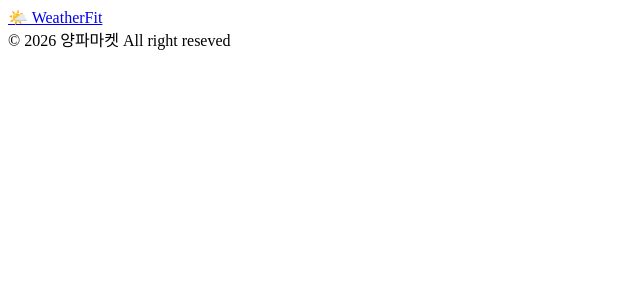
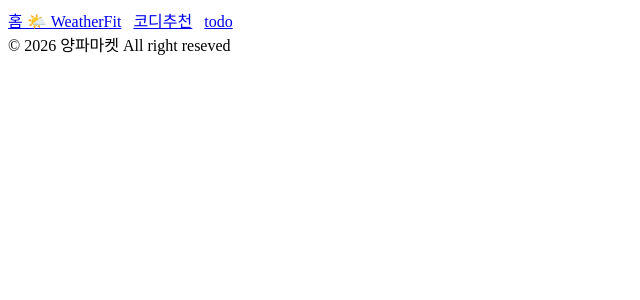
Before and after one commit to arim44/weatherfit-app, a Next.js app: page / in a window 1280 px wide. Shown: the top 300 px of the page, without its empty margins (0-640 px from the left). Built offline with nearby package versions, Linux system fonts and the light colour scheme.

Commit message:
feat: add header

```diff
--- a/src/app/layout.tsx
+++ b/src/app/layout.tsx
@@ -1,4 +1,5 @@
 import Link from "next/link";
+import style from './globals.css'
 
 export default function RootLayout({
   children,
@@ -10,7 +11,10 @@ export default function RootLayout({
       <body>
         <div>
           <header>
-            <Link href='./'> 🌤️ WeatherFit</Link>
+            {/* 링크로 하면 미리가져오는 프리패칭을 함 */}
+            <Link href={'/'}>홈 🌤️ WeatherFit</Link> &nbsp;&nbsp;
+            <Link href={'/outfit'}>코디추천</Link> &nbsp;&nbsp;
+            <Link href={'/todo'}>todo</Link> &nbsp;&nbsp;
           </header>
           <main>{children} </main>
           <footer>&copy; 2026 양파마켓 All right reseved</footer>
--- /dev/null
+++ b/src/app/outfit/page.tsx
@@ -0,0 +1,5 @@
+export default function Page() {
+    return (
+        <div></div>
+    );
+}
--- /dev/null
+++ b/src/app/todo/page.tsx
@@ -0,0 +1,5 @@
+export default function Page() {
+    return (
+        <div></div>
+    );
+}
```
Also changed, not shown: src/app/globals.css (+9 -0 lines), src/app/todo/layout.tsx (added, +7 -0 lines).
